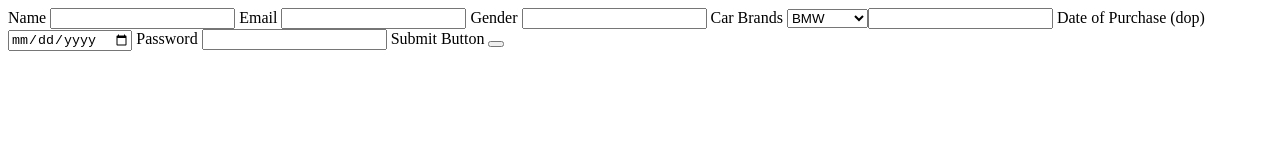
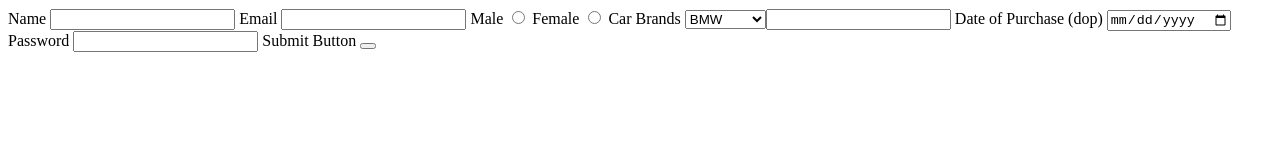
Before and after one commit to acciojob/car-insurance-form-Aabid404, a website: page main.html in a window 1280 px wide. Drawn offline with Linux system fonts and the light colour scheme.

Commit message:
created a submission

```diff
--- a/main.html
+++ b/main.html
@@ -13,8 +13,12 @@
 		<input type="text" id="name" required>
 		<label for="email">Email</label>
 		<input type="email" id="email" required>
-		<label>Gender</label>
-		<input type="radio buttons" name="gender" required>
+		<label for="male">Male</label>
+    <input type="radio" id="male" name="gender" value="male" required>
+		<label for="female">Female</label>
+    <input type="radio" id="female" name="gender" value="female" required>
+
+
 
 		<label for="cars">Car Brands</label>
 		<select type="Dropdown (Options: BMW, Audi, Mercedez)" id="cars">
@@ -22,7 +26,7 @@
 			<option>Audi</option>
 			<option>Mercedez</option>
 
-		<label for="carage">Car Age</label>
+		<label for="carage">CarAge</label>
 		<input type="number" id="carage" required>
 		<label for="dop">Date of Purchase (dop)</label>
 		<input type="date" id="dop" required>
```
